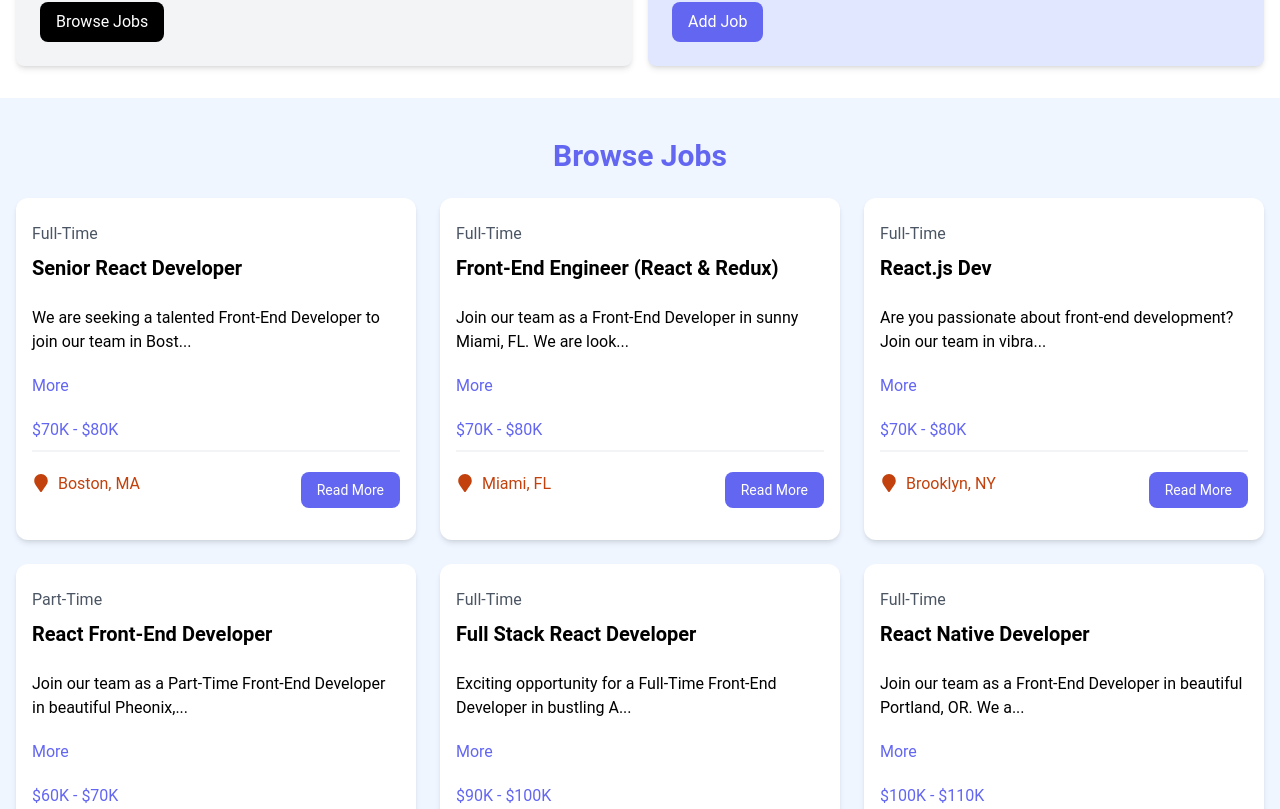
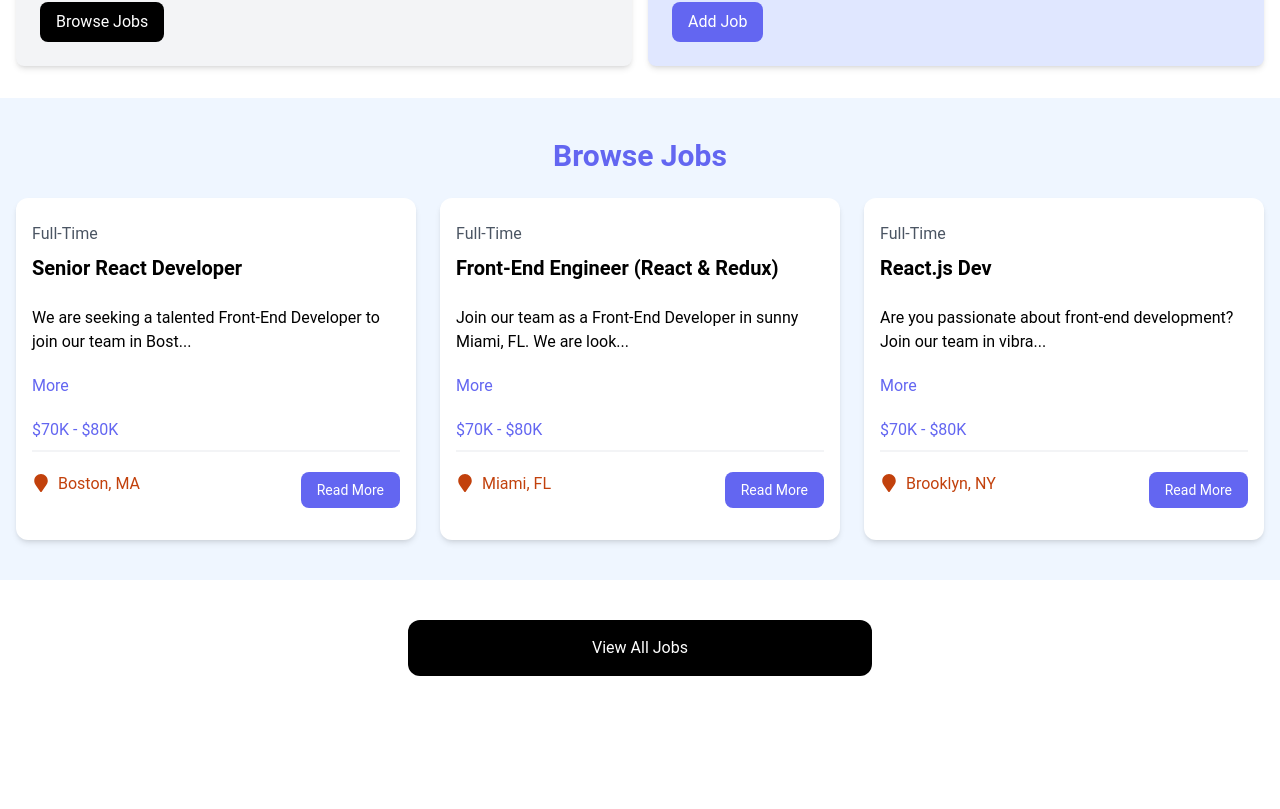
Before and after one commit to huzaifa898/jobs-seeker, a React (Create React App) app: page / in a window 1280 px wide. Shown: the part 1031-1840 px from the top of the page. After the commit the page ends 1747 px from the top, so only its background shows below. Built offline with nearby package versions, Linux system fonts and the light colour scheme; data requests are answered from the project's data file.

Commit message:
fetched data from api,s

```diff
--- a/package.json
+++ b/package.json
@@ -11,6 +11,7 @@
     "react-icons": "^5.3.0",
     "react-router-dom": "^6.26.1",
     "react-scripts": "5.0.1",
+    "react-spinners": "^0.14.1",
     "web-vitals": "^2.1.4"
   },
   "scripts": {
@@ -18,8 +19,10 @@
     "build": "react-scripts build",
     "test": "react-scripts test",
     "eject": "react-scripts eject",
-     "server":"json-server --watch src/jobs.json --port 8000"
+    "server": "json-server --watch src/jobs.json --port 8000"
   },
+
+
   "eslintConfig": {
     "extends": [
       "react-app",
--- a/src/App.js
+++ b/src/App.js
@@ -7,13 +7,13 @@
 import './App.css';
 import HomePage from './Pages/HomePage';
 import MainLayout from './Layout/MainLayout';
-import JobPage from './Pages/JobPage';
+import JobsPage from './Pages/JobsPage';
 import NotFoundPage from './Pages/NotFoundPage';
 const router = createBrowserRouter(
   createRoutesFromElements(
     <Route path="/" element={<MainLayout />}>
       <Route index element={<HomePage />} />
-      <Route path='/jobs' element={<JobPage />} />
+      <Route path='/jobs' element={<JobsPage />} />
       <Route path='*' element={<NotFoundPage />} />
     </Route>
   )
--- a/src/Compenents/JobListings.jsx
+++ b/src/Compenents/JobListings.jsx
@@ -1,5 +1,6 @@
 import React, { useState, useEffect } from 'react';
 import JobListing from './JobListing';
+import Spinner from './Spinner';
 
 function JobsListing({ isHome = false }) {
   const [jobs, setJobs] = useState([]);
@@ -7,17 +8,15 @@
 
   useEffect(() => {
     const fetchJobs = async () => {
+      const apiUrl = isHome ? 'http://localhost:8000/jobs?_limit=3' : 'http://localhost:8000/jobs'
       try {
-        const res = await fetch('http://localhost:8000/jobs');
+        const res = await fetch(apiUrl);
         const data = await res.json();
         setJobs(data);
-        setLoading(false); // Set loading to false after data is fetched
       } catch (error) {
         console.error('Error fetching jobs:', error);
-
-      }
-      finally{
-        setLoading(false); // Also set loading to false if there is an error
+      } finally {
+        setLoading(false); // Set loading to false after data is fetched or an error occurs
       }
     };
 
@@ -30,11 +29,15 @@
         <h2 className="text-3xl font-bold text-indigo-500 mb-6 text-center">
           Browse Jobs
         </h2>
-        <div className="grid grid-cols-1 md:grid-cols-3 gap-6">
-          {jobs.map((job) => (
-            <JobListing key={job.id} job={job} />
-          ))}
-        </div>
+        {loading ? (
+          <Spinner loading={loading} />
+        ) : (
+          <div className="grid grid-cols-1 md:grid-cols-3 gap-6">
+            {jobs.map((job) => (
+              <JobListing key={job.id} job={job} />
+            ))}
+          </div>
+        )}
       </div>
     </section>
   );
--- /dev/null
+++ b/src/Compenents/Spinner.jsx
@@ -0,0 +1,18 @@
+import ClipLoader from 'react-spinners/ClipLoader';
+
+const override = {
+  display: 'block',
+  margin: '100px auto',
+};
+
+const Spinner = ({ loading }) => {
+  return (
+    <ClipLoader
+      color='#4338ca'
+      loading={loading}
+      cssOverride={override}
+      size={150}
+    />
+  );
+};
+export default Spinner;
```
Also changed, not shown: src/Pages/JobsPage.jsx (renamed from src/Pages/JobPage.jsx), 1 other file (tests, documents, lock files or other folders).
